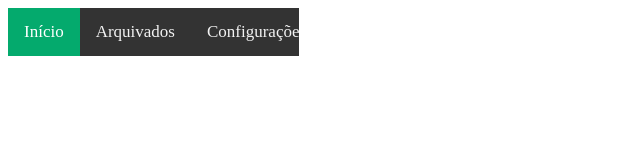
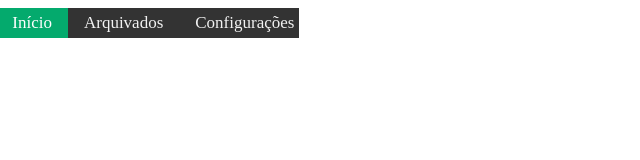
Before and after one commit to michaelrmartins/form_newuser, a website: page views/admin/index.html in a window 1280 px wide. Shown: the whole page, without its empty margins (0-640 px from the left). Drawn offline with Linux system fonts and the light colour scheme; no server answers.

Commit message:
Top menu and Sub Menu style changes

```diff
--- a/views/admin/arquivados/assets/css/style.css
+++ b/views/admin/arquivados/assets/css/style.css
@@ -8,16 +8,19 @@
 
 /* Main Menu */
 .div-container-top-menu {
-    overflow: hidden;
+    /* overflow: hidden; */
     background-color: #333;
     /* border-radius: 10px; */
     width: 23%;
-    /* height: 50px; */
+    height: 30px;
     display: flex;
+    justify-content: center;
+    align-items: center;
     flex-direction: row;
     /* background-color: #b6b9b9; */
 
 }
+
 .div-container-top-menu a {
 
     float: left;
@@ -30,12 +33,18 @@
 }
 
 .div-container-top-menu a:hover {
+    display: flex;
+    align-items: center;
+    height: 2px;
     background-color: #ddd;
     color: black;
 }
 
 
 .div-container-top-menu a.active-menu {
+    display: flex;
+    align-items: center;
+    height: 2px;
     background-color: #04AA6D;
     color: white;
 }
--- a/views/admin/assets/css/style.css
+++ b/views/admin/assets/css/style.css
@@ -8,16 +8,19 @@
 
 /* Main Menu */
 .div-container-top-menu {
-    overflow: hidden;
+    /* overflow: hidden; */
     background-color: #333;
     /* border-radius: 10px; */
     width: 23%;
-    /* height: 50px; */
+    height: 30px;
     display: flex;
+    justify-content: center;
+    align-items: center;
     flex-direction: row;
     /* background-color: #b6b9b9; */
 
 }
+
 .div-container-top-menu a {
 
     float: left;
@@ -30,12 +33,18 @@
 }
 
 .div-container-top-menu a:hover {
+    display: flex;
+    align-items: center;
+    height: 2px;
     background-color: #ddd;
     color: black;
 }
 
 
 .div-container-top-menu a.active-menu {
+    display: flex;
+    align-items: center;
+    height: 2px;
     background-color: #04AA6D;
     color: white;
 }
--- a/views/admin/config/departments/assets/css/style.css
+++ b/views/admin/config/departments/assets/css/style.css
@@ -10,25 +10,26 @@
 .div-container-top-menu {
     overflow: hidden;
     background-color: #333;
-    /* border-radius: 10px; */
     width: 23%;
-    /* height: 50px; */
+    height: 30px;
+    display: flex;
+    justify-content: center;
+    align-items: center;
     display: flex;
     flex-direction: row;
-    /* background-color: #b6b9b9; */
-
 }
 
+/* Sub Menu */
 .div-container-sub-menu {
     overflow: hidden;
     background-color: #333;
-    /* border-radius: 40px; */
     width: 23%;
-    /* height: 20px; */
+    height: 30px;
+    display: flex;
+    justify-content: center;
+    align-items: center;
     display: flex;
     flex-direction: row;
-    /* background-color: #b6b9b9; */
-
 }
 
 .div-container-sub-menu a {
@@ -57,8 +58,6 @@
     display: none;
 }
 
-
-
 .div-container-top-menu a {
 
     float: left;
@@ -75,7 +74,6 @@
     color: black;
 }
 
-
 .div-container-top-menu a.active-menu {
     background-color: #04AA6D;
     color: white;
@@ -84,8 +82,6 @@
 .div-container-top-menu .icon {
     display: none;
 }
-
-
 .p-menu {
     text-align: center;
     border-right: 30px;
@@ -111,7 +107,6 @@
     font-weight: 600;
     color: #f4f4f4;
     text-align: center;
-    /* color:#000000; */
     background-color:rgb(148, 11, 27);
 }
 
@@ -122,7 +117,6 @@
     align-items: center;
     text-align: center;
     background-color: rgb(43, 112, 34);
-
 }
 
 .user-table th, .user-table td {
@@ -145,12 +139,10 @@
     background-color: #f1f1f1;
 }
 
-
 #td-username {
     text-transform: capitalize;
 }
 
-
 .mother-name {
     text-transform: capitalize;
 }
--- a/views/admin/config/roles/assets/css/style.css
+++ b/views/admin/config/roles/assets/css/style.css
@@ -10,25 +10,26 @@
 .div-container-top-menu {
     overflow: hidden;
     background-color: #333;
-    /* border-radius: 10px; */
     width: 23%;
-    /* height: 50px; */
+    height: 30px;
+    display: flex;
+    justify-content: center;
+    align-items: center;
     display: flex;
     flex-direction: row;
-    /* background-color: #b6b9b9; */
-
 }
 
+/* Sub Menu */
 .div-container-sub-menu {
     overflow: hidden;
     background-color: #333;
-    /* border-radius: 40px; */
     width: 23%;
-    /* height: 20px; */
+    height: 30px;
+    display: flex;
+    justify-content: center;
+    align-items: center;
     display: flex;
     flex-direction: row;
-    /* background-color: #b6b9b9; */
-
 }
 
 .div-container-sub-menu a {
@@ -57,8 +58,6 @@
     display: none;
 }
 
-
-
 .div-container-top-menu a {
 
     float: left;
@@ -75,7 +74,6 @@
     color: black;
 }
 
-
 .div-container-top-menu a.active-menu {
     background-color: #04AA6D;
     color: white;
@@ -84,8 +82,6 @@
 .div-container-top-menu .icon {
     display: none;
 }
-
-
 .p-menu {
     text-align: center;
     border-right: 30px;
@@ -111,7 +107,6 @@
     font-weight: 600;
     color: #f4f4f4;
     text-align: center;
-    /* color:#000000; */
     background-color:rgb(148, 11, 27);
 }
 
@@ -122,7 +117,6 @@
     align-items: center;
     text-align: center;
     background-color: rgb(43, 112, 34);
-
 }
 
 .user-table th, .user-table td {
@@ -145,12 +139,10 @@
     background-color: #f1f1f1;
 }
 
-
 #td-username {
     text-transform: capitalize;
 }
 
-
 .mother-name {
     text-transform: capitalize;
 }
--- a/views/admin/config/smtp/assets/css/style.css
+++ b/views/admin/config/smtp/assets/css/style.css
@@ -10,25 +10,26 @@
 .div-container-top-menu {
     overflow: hidden;
     background-color: #333;
-    /* border-radius: 10px; */
     width: 23%;
-    /* height: 50px; */
+    height: 30px;
+    display: flex;
+    justify-content: center;
+    align-items: center;
     display: flex;
     flex-direction: row;
-    /* background-color: #b6b9b9; */
-
 }
 
+/* Sub Menu */
 .div-container-sub-menu {
     overflow: hidden;
     background-color: #333;
-    /* border-radius: 40px; */
     width: 23%;
-    /* height: 20px; */
+    height: 30px;
+    display: flex;
+    justify-content: center;
+    align-items: center;
     display: flex;
     flex-direction: row;
-    /* background-color: #b6b9b9; */
-
 }
 
 .div-container-sub-menu a {
@@ -57,8 +58,6 @@
     display: none;
 }
 
-
-
 .div-container-top-menu a {
 
     float: left;
@@ -75,7 +74,6 @@
     color: black;
 }
 
-
 .div-container-top-menu a.active-menu {
     background-color: #04AA6D;
     color: white;
@@ -84,8 +82,6 @@
 .div-container-top-menu .icon {
     display: none;
 }
-
-
 .p-menu {
     text-align: center;
     border-right: 30px;
@@ -111,7 +107,6 @@
     font-weight: 600;
     color: #f4f4f4;
     text-align: center;
-    /* color:#000000; */
     background-color:rgb(148, 11, 27);
 }
 
@@ -122,7 +117,6 @@
     align-items: center;
     text-align: center;
     background-color: rgb(43, 112, 34);
-
 }
 
 .user-table th, .user-table td {
@@ -145,12 +139,10 @@
     background-color: #f1f1f1;
 }
 
-
 #td-username {
     text-transform: capitalize;
 }
 
-
 .mother-name {
     text-transform: capitalize;
 }
--- a/views/admin/config/users/assets/css/style.css
+++ b/views/admin/config/users/assets/css/style.css
@@ -10,25 +10,26 @@
 .div-container-top-menu {
     overflow: hidden;
     background-color: #333;
-    /* border-radius: 10px; */
     width: 23%;
-    /* height: 50px; */
+    height: 30px;
+    display: flex;
+    justify-content: center;
+    align-items: center;
     display: flex;
     flex-direction: row;
-    /* background-color: #b6b9b9; */
-
 }
 
+/* Sub Menu */
 .div-container-sub-menu {
     overflow: hidden;
     background-color: #333;
-    /* border-radius: 40px; */
     width: 23%;
-    /* height: 20px; */
+    height: 30px;
+    display: flex;
+    justify-content: center;
+    align-items: center;
     display: flex;
     flex-direction: row;
-    /* background-color: #b6b9b9; */
-
 }
 
 .div-container-sub-menu a {
@@ -57,8 +58,6 @@
     display: none;
 }
 
-
-
 .div-container-top-menu a {
 
     float: left;
@@ -75,7 +74,6 @@
     color: black;
 }
 
-
 .div-container-top-menu a.active-menu {
     background-color: #04AA6D;
     color: white;
@@ -84,8 +82,6 @@
 .div-container-top-menu .icon {
     display: none;
 }
-
-
 .p-menu {
     text-align: center;
     border-right: 30px;
@@ -111,7 +107,6 @@
     font-weight: 600;
     color: #f4f4f4;
     text-align: center;
-    /* color:#000000; */
     background-color:rgb(148, 11, 27);
 }
 
@@ -122,7 +117,6 @@
     align-items: center;
     text-align: center;
     background-color: rgb(43, 112, 34);
-
 }
 
 .user-table th, .user-table td {
@@ -145,12 +139,10 @@
     background-color: #f1f1f1;
 }
 
-
 #td-username {
     text-transform: capitalize;
 }
 
-
 .mother-name {
     text-transform: capitalize;
 }
```
